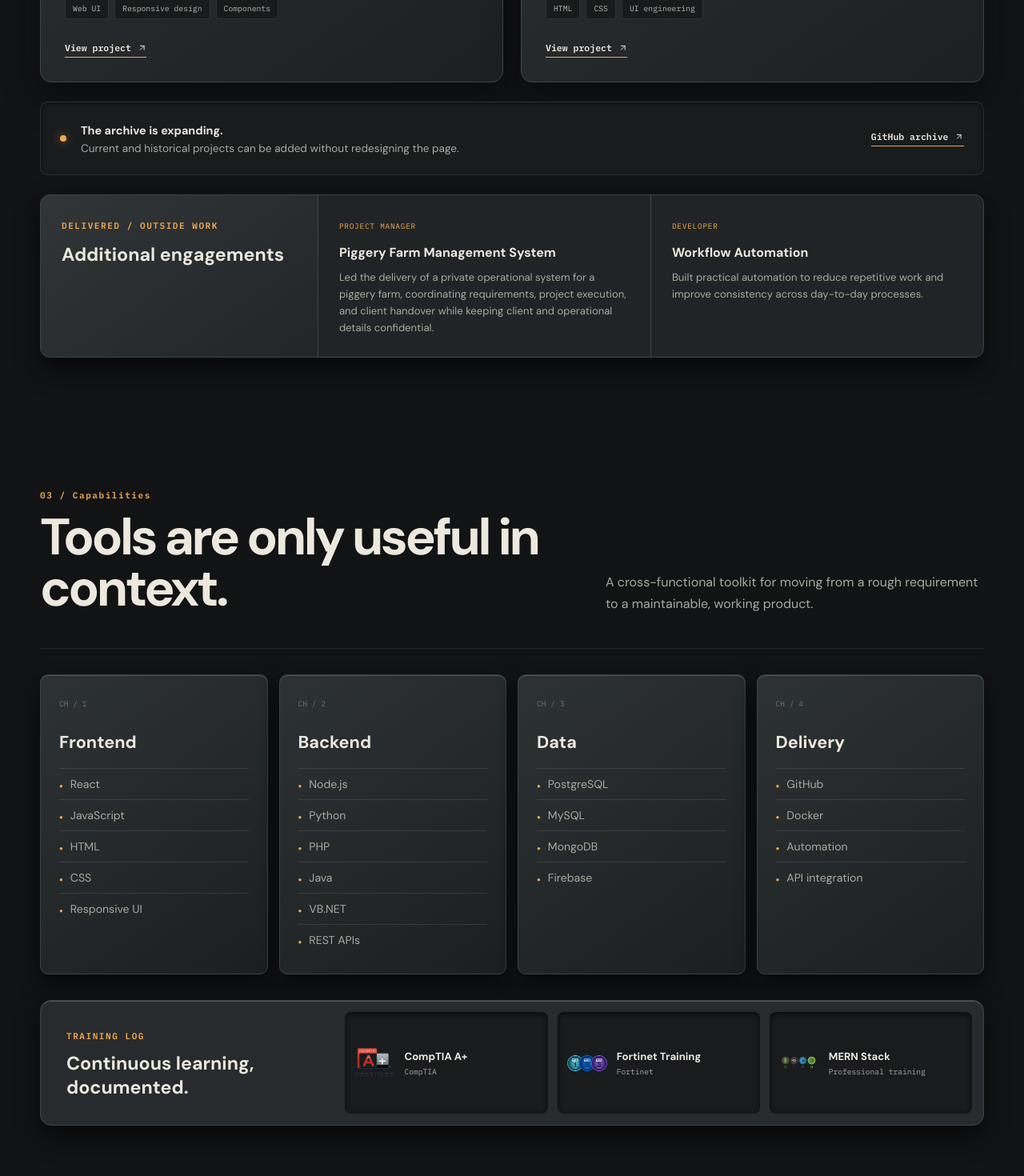
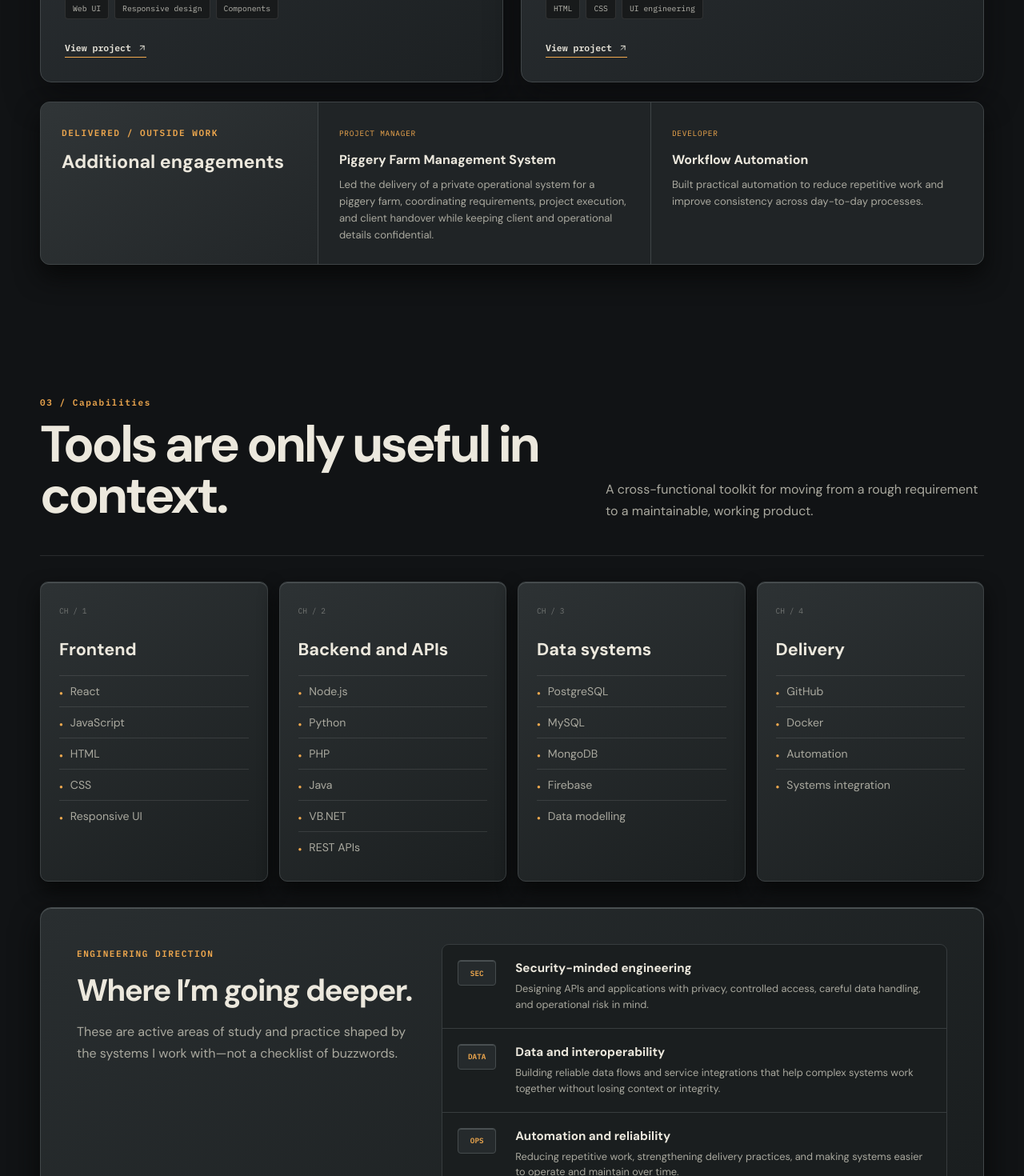
Before and after one commit to LIMW95/Portfolio, a React (Vite) app: page / in a window 1280 px wide. Shown: the part 3120-4590 px from the top of the page at 80% size. Built offline with nearby package versions, Linux system fonts and the light colour scheme.

Commit message:
Personalize engineering focus and remove placeholder copy

```diff
--- a/src/App.jsx
+++ b/src/App.jsx
@@ -4,7 +4,7 @@ import { FaArrowRight, FaBars, FaGithub, FaLinkedinIn, FaTimes } from 'react-ico
 import { FiArrowUpRight, FiDownload } from 'react-icons/fi';
 import Portrait from './assets/images/Sit.png';
 import Logo from './assets/images/wl2.png';
-import { capabilities, credentials, currentWork, engagements, projects } from './data/portfolio';
+import { capabilities, credentials, currentWork, engagements, engineeringInterests, projects } from './data/portfolio';
 
 const navItems = ['home', 'current', 'work', 'expertise', 'about', 'contact'];
 
@@ -85,19 +85,22 @@ function App() {
           <div className="project-image"><img src={project.image} alt={`${project.title} project preview`} /></div>
           <div className="project-body"><span className="project-index">PROJECT / {String(index + 1).padStart(2, '0')}</span><p className="project-category">{project.category}</p><h3>{project.title}</h3><p>{project.description}</p><ul>{project.tags.map((tag) => <li key={tag}>{tag}</li>)}</ul><a href={project.link} target="_blank" rel="noreferrer" aria-label={`View ${project.title}`}>View project <FiArrowUpRight /></a></div>
         </article>)}</div>
-        <div className="archive-callout reveal"><span className="status-light amber" /><div><strong>The archive is expanding.</strong><p>Current and historical projects can be added without redesigning the page.</p></div><a href="https://github.com/LIMW95" target="_blank" rel="noreferrer">GitHub archive <FiArrowUpRight /></a></div>
         <div className="engagements reveal"><div><span className="eyebrow">DELIVERED / OUTSIDE WORK</span><h3>Additional engagements</h3></div>{engagements.map((item) => <article key={item.title}><span>{item.role}</span><h4>{item.title}</h4><p>{item.description}</p></article>)}</div>
       </section>
 
       <section id="expertise" className="section-wrap section-block">
         <SectionTitle eyebrow="03 / Capabilities" copy="A cross-functional toolkit for moving from a rough requirement to a maintainable, working product.">Tools are only useful in context.</SectionTitle>
         <div className="capability-grid">{capabilities.map((capability, index) => <article className="capability-card reveal" key={capability.group}><span>CH / {index + 1}</span><h3>{capability.group}</h3><ul>{capability.items.map((item) => <li key={item}>{item}</li>)}</ul></article>)}</div>
+        <div className="interest-panel reveal">
+          <div className="interest-heading"><span className="eyebrow">ENGINEERING DIRECTION</span><h3>Where I’m going deeper.</h3><p>These are active areas of study and practice shaped by the systems I work with—not a checklist of buzzwords.</p></div>
+          <div className="interest-list">{engineeringInterests.map((interest) => <article key={interest.title}><span>{interest.signal}</span><div><h4>{interest.title}</h4><p>{interest.description}</p></div></article>)}</div>
+        </div>
         <div className="credentials reveal"><div className="credentials-heading"><span className="eyebrow">TRAINING LOG</span><h3>Continuous learning, documented.</h3></div>{credentials.map((credential) => <article key={credential.title}><img src={credential.image} alt="" /><div><strong>{credential.title}</strong><span>{credential.issuer}</span></div></article>)}</div>
       </section>
 
       <section id="about" className="section-wrap section-block about-grid">
         <div><SectionTitle eyebrow="04 / About">An engineer who sees the whole system.</SectionTitle></div>
-        <div className="about-panel reveal"><span className="plate-label">PROFILE / WL-95</span><p className="about-lead">I care about the details users notice—and the infrastructure they shouldn’t have to.</p><p>My work spans frontend development, backend services, databases, and systems support. That range helps me understand where a product can become simpler, faster, and more dependable.</p><p>I’m most engaged when translating real operational needs into software people can trust every day.</p><div className="principles"><span>01 · CLARITY</span><span>02 · RELIABILITY</span><span>03 · CRAFT</span></div></div>
+        <div className="about-panel reveal"><span className="plate-label">PROFILE / WL-95</span><p className="about-lead">I care about the details users notice—and the infrastructure they shouldn’t have to.</p><p>My experience maintaining public-service platforms has made me attentive to reliability, privacy, data integrity, and the long-term cost of technical decisions. I work across interfaces, APIs, databases, and legacy systems to understand the whole operational picture.</p><p>I’m especially interested in secure software engineering, interoperable data systems, and automation that makes essential services easier to operate and trust.</p><div className="principles"><span>01 · SECURITY</span><span>02 · RELIABILITY</span><span>03 · DATA</span><span>04 · CRAFT</span></div></div>
       </section>
 
       <section id="contact" className="section-wrap contact-section"><div className="contact-console reveal">
--- a/src/data/portfolio.js
+++ b/src/data/portfolio.js
@@ -13,9 +13,15 @@ export const projects = [
 
 export const capabilities = [
   { group: 'Frontend', items: ['React', 'JavaScript', 'HTML', 'CSS', 'Responsive UI'] },
-  { group: 'Backend', items: ['Node.js', 'Python', 'PHP', 'Java', 'VB.NET', 'REST APIs'] },
-  { group: 'Data', items: ['PostgreSQL', 'MySQL', 'MongoDB', 'Firebase'] },
-  { group: 'Delivery', items: ['GitHub', 'Docker', 'Automation', 'API integration'] },
+  { group: 'Backend and APIs', items: ['Node.js', 'Python', 'PHP', 'Java', 'VB.NET', 'REST APIs'] },
+  { group: 'Data systems', items: ['PostgreSQL', 'MySQL', 'MongoDB', 'Firebase', 'Data modelling'] },
+  { group: 'Delivery', items: ['GitHub', 'Docker', 'Automation', 'Systems integration'] },
+];
+
+export const engineeringInterests = [
+  { title: 'Security-minded engineering', description: 'Designing APIs and applications with privacy, controlled access, careful data handling, and operational risk in mind.', signal: 'SEC' },
+  { title: 'Data and interoperability', description: 'Building reliable data flows and service integrations that help complex systems work together without losing context or integrity.', signal: 'DATA' },
+  { title: 'Automation and reliability', description: 'Reducing repetitive work, strengthening delivery practices, and making systems easier to operate and maintain over time.', signal: 'OPS' },
 ];
 
 export const currentWork = [
--- a/src/index.css
+++ b/src/index.css
@@ -82,15 +82,14 @@ h1 em { display: block; color: var(--amber); font-style: normal; font-weight: 50
 .project-body h3 { margin-bottom: 12px; font-size: 2rem; letter-spacing: -.035em; }.project-body > p:not(.project-category) { color: var(--muted); line-height: 1.65; }
 .project-body ul { display: flex; flex-wrap: wrap; gap: 7px; padding: 0; margin: 24px 0; list-style: none; }
 .project-body li { padding: 6px 9px; border: 1px solid var(--line); border-radius: 4px; color: #b8b7af; background: #181a1b; font: .61rem var(--mono); }
-.project-body a, .archive-callout a { display: inline-flex; align-items: center; gap: 8px; color: var(--ink); font: 600 .72rem var(--mono); border-bottom: 1px solid var(--amber); padding-bottom: 4px; }
-.archive-callout { display: flex; align-items: center; gap: 18px; margin-top: 24px; padding: 24px; border: 1px solid var(--line); border-radius: 10px; background: #191c1d; box-shadow: inset 0 1px 5px #090a0a; opacity: 0; }
-.archive-callout strong { font-size: .9rem; }.archive-callout p { margin: 4px 0 0; color: var(--muted); font-size: .85rem; }.archive-callout a { margin-left: auto; }
+.project-body a { display: inline-flex; align-items: center; gap: 8px; color: var(--ink); font: 600 .72rem var(--mono); border-bottom: 1px solid var(--amber); padding-bottom: 4px; }
 .engagements { display: grid; grid-template-columns: 1fr repeat(2, 1.2fr); gap: 1px; margin-top: 24px; overflow: hidden; border: 1px solid #3f4446; border-radius: 12px; background: #3f4446; box-shadow: 0 15px 30px #080909; opacity: 0; }.engagements > div, .engagements article { padding: 26px; background: #202426; }.engagements > div { background: linear-gradient(145deg, #303537, #222628); }.engagements h3 { margin: 12px 0 0; font-size: 1.45rem; }.engagements article > span { color: var(--amber); font: .59rem var(--mono); text-transform: uppercase; letter-spacing: .08em; }.engagements h4 { margin: 14px 0 10px; font-size: 1rem; }.engagements article p { margin: 0; color: var(--muted); font-size: .82rem; line-height: 1.6; }
 
 .capability-grid { display: grid; grid-template-columns: repeat(4, 1fr); gap: 14px; padding: 32px 0; }
 .capability-card { padding: 23px; border: 1px solid #3d4244; border-radius: 10px; background: linear-gradient(145deg, #2d3234, #1b1f20); box-shadow: inset 0 1px #4c5254, 0 12px 25px #080909; opacity: 0; }
 .capability-card > span { color: #727573; font: .6rem var(--mono); }.capability-card h3 { margin: 26px 0 18px; font-size: 1.35rem; }.capability-card ul { margin: 0; padding: 0; list-style: none; }
 .capability-card li { padding: 10px 0; border-top: 1px solid var(--line); color: var(--muted); font-size: .88rem; }.capability-card li::before { content: '●'; margin-right: 9px; color: var(--amber); font-size: .5rem; }
+.interest-panel { display: grid; grid-template-columns: .8fr 1.2fr; gap: 35px; margin-bottom: 24px; padding: clamp(25px, 4vw, 45px); border: 1px solid #42484a; border-radius: 14px; background: linear-gradient(145deg, #292e30, #191d1e); box-shadow: inset 0 1px #505658, 0 16px 35px #070808; opacity: 0; }.interest-heading h3 { margin: 12px 0 14px; font-size: clamp(1.8rem, 3vw, 2.7rem); letter-spacing: -.04em; }.interest-heading p { max-width: 430px; color: var(--muted); line-height: 1.65; }.interest-list { display: grid; gap: 1px; border: 1px solid #373c3e; border-radius: 9px; overflow: hidden; background: #373c3e; }.interest-list article { display: grid; grid-template-columns: 54px 1fr; gap: 18px; padding: 19px; background: #1a1e1f; }.interest-list article > span { width: 48px; height: 32px; display: grid; place-items: center; border: 1px solid #454b4d; border-radius: 4px; color: var(--amber); background: #252a2c; box-shadow: inset 0 1px #4d5355; font: 600 .58rem var(--mono); }.interest-list h4 { margin: 0 0 6px; font-size: .95rem; }.interest-list p { margin: 0; color: var(--muted); font-size: .8rem; line-height: 1.55; }
 .credentials { display: grid; grid-template-columns: 1.4fr repeat(3, 1fr); gap: 12px; padding: 14px; border: 1px solid #424749; border-radius: 14px; background: #272b2d; box-shadow: inset 0 1px #505557, 0 14px 30px #080909; opacity: 0; }
 .credentials-heading { padding: 18px; }.credentials-heading h3 { margin: 10px 0 0; font-size: 1.45rem; }.credentials article { display: flex; align-items: center; gap: 12px; padding: 12px; border-radius: 8px; background: #191b1d; box-shadow: inset 0 2px 6px #090a0a; }.credentials article img { width: 50px; height: 50px; object-fit: contain; }.credentials article div { display: grid; gap: 4px; }.credentials article strong { font-size: .82rem; }.credentials article span { color: var(--muted); font: .6rem var(--mono); }
 
@@ -104,9 +103,9 @@ footer { width: min(1180px, calc(100% - 40px)); margin: 0 auto; padding: 25px 0
 
 @media (max-width: 900px) {
   .menu-toggle { display: block; cursor: pointer; }.nav-links { position: absolute; top: 72px; inset-inline: 0; display: none; padding: 12px; border: 1px solid #424749; border-radius: 10px; background: #24282b; box-shadow: 0 15px 30px #050606; }.nav-links.open { display: grid; }.nav-links button, .nav-resume { justify-content: space-between; text-align: left; padding: 14px; }.nav-resume { margin: 5px 0 0; }
-  .hero { grid-template-columns: 1fr; padding-top: 150px; }.portrait-console { width: min(470px, 90%); margin-inline: auto; }.section-heading { grid-template-columns: 1fr; gap: 20px; }.current-grid { grid-template-columns: 1fr; }.current-card { min-height: 0; }.project-card.featured { grid-template-columns: 1fr; }.engagements { grid-template-columns: 1fr; }.capability-grid { grid-template-columns: repeat(2, 1fr); }.credentials { grid-template-columns: 1fr; }.credentials-heading { padding-bottom: 5px; }.about-grid { grid-template-columns: 1fr; gap: 35px; }.contact-console { grid-template-columns: 1fr; }.socials { justify-content: flex-start; }
+  .hero { grid-template-columns: 1fr; padding-top: 150px; }.portrait-console { width: min(470px, 90%); margin-inline: auto; }.section-heading { grid-template-columns: 1fr; gap: 20px; }.current-grid { grid-template-columns: 1fr; }.current-card { min-height: 0; }.project-card.featured { grid-template-columns: 1fr; }.engagements { grid-template-columns: 1fr; }.capability-grid { grid-template-columns: repeat(2, 1fr); }.interest-panel { grid-template-columns: 1fr; }.credentials { grid-template-columns: 1fr; }.credentials-heading { padding-bottom: 5px; }.about-grid { grid-template-columns: 1fr; gap: 35px; }.contact-console { grid-template-columns: 1fr; }.socials { justify-content: flex-start; }
 }
 @media (max-width: 620px) {
-  .section-wrap, .nav-shell, footer { width: min(100% - 24px, 1180px); }.nav-shell { top: 10px; }.brand span { display: none; }.hero { padding-top: 120px; }.hero-copy h1 { font-size: clamp(3rem, 15vw, 4.7rem); }.readouts { grid-template-columns: 1fr; }.readouts div + div { padding-left: 0; border-left: 0; border-top: 1px solid var(--line); }.project-grid, .capability-grid { grid-template-columns: 1fr; }.project-card.featured { grid-column: auto; }.featured .project-image { min-height: 320px; }.archive-callout { align-items: flex-start; flex-wrap: wrap; }.archive-callout a { width: 100%; margin: 7px 0 0 26px; }.control { width: 100%; }.contact-console { padding: 28px 20px; }.contact-actions .control { font-size: .67rem; }.socials .control { width: auto; } footer { gap: 15px; flex-wrap: wrap; } footer span:nth-child(2) { display: none; }
+  .section-wrap, .nav-shell, footer { width: min(100% - 24px, 1180px); }.nav-shell { top: 10px; }.brand span { display: none; }.hero { padding-top: 120px; }.hero-copy h1 { font-size: clamp(3rem, 15vw, 4.7rem); }.readouts { grid-template-columns: 1fr; }.readouts div + div { padding-left: 0; border-left: 0; border-top: 1px solid var(--line); }.project-grid, .capability-grid { grid-template-columns: 1fr; }.project-card.featured { grid-column: auto; }.featured .project-image { min-height: 320px; }.interest-panel { padding: 25px 19px; }.interest-list article { grid-template-columns: 1fr; }.control { width: 100%; }.contact-console { padding: 28px 20px; }.contact-actions .control { font-size: .67rem; }.socials .control { width: auto; } footer { gap: 15px; flex-wrap: wrap; } footer span:nth-child(2) { display: none; }
 }
 @media (prefers-reduced-motion: reduce) { *, *::before, *::after { scroll-behavior: auto !important; transition-duration: .01ms !important; animation-duration: .01ms !important; }.nav-shell, .hero-stagger, .portrait-console, .reveal { opacity: 1 !important; transform: none !important; } }
```
